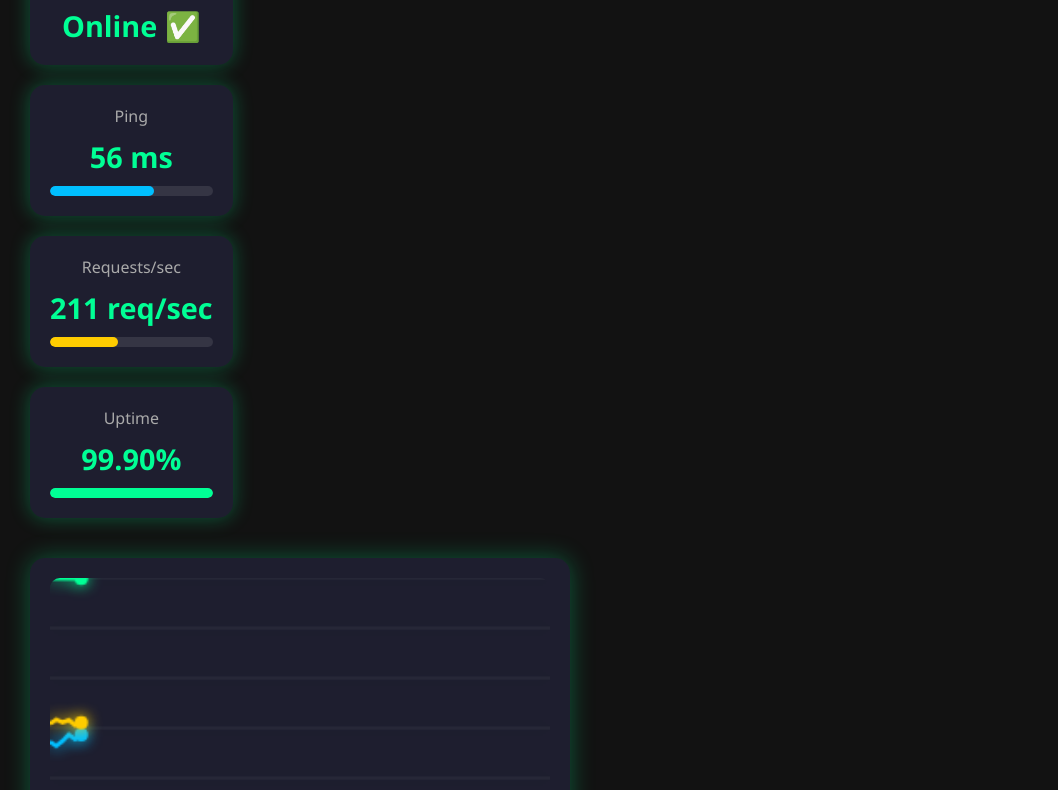
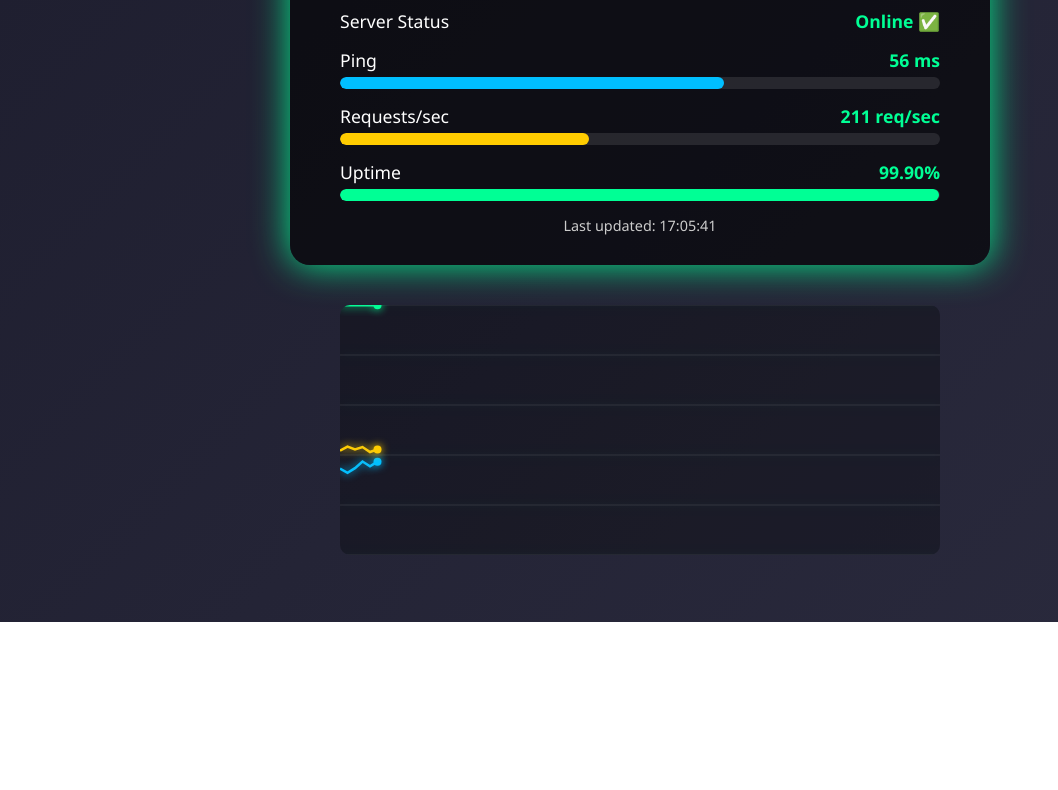
Before and after one commit to eren-6c/authentication, a website: page public/index.html in a window 1280 px wide. Shown: the part 178-968 px from the top of the page, without its empty margins (0-1058 px from the left). After the commit the page ends 800 px from the top, so only its background shows below. Drawn offline with Linux system fonts and the light colour scheme.

Commit message:
Update index.html

```diff
--- a/public/index.html
+++ b/public/index.html
@@ -3,76 +3,70 @@
 <head>
 <meta charset="UTF-8">
 <meta name="viewport" content="width=device-width, initial-scale=1.0">
-<title>Professional API Dashboard</title>
+<title>API Dashboard</title>
 <style>
-  /* -------------------- GENERAL -------------------- */
   body {
     margin:0;
     font-family: 'Segoe UI', sans-serif;
-    background: #121212;
+    background: linear-gradient(135deg, #1e1e2f, #2a2a3d);
     color: #fff;
     display: flex;
     justify-content: center;
-    align-items: flex-start;
+    align-items: center;
     flex-direction: column;
     min-height: 100vh;
-    padding: 30px;
+  }
+
+  .dashboard {
+    background: rgba(0,0,0,0.6);
+    border-radius: 20px;
+    padding: 30px 50px;
+    box-shadow: 0 0 30px rgba(0,255,149,0.5);
+    width: 600px;
+    text-align: center;
+    animation: glow 2s infinite alternate;
+    margin-bottom: 20px;
+  }
+
+  @keyframes glow {
+    0% { box-shadow: 0 0 20px rgba(0,255,149,0.5); }
+    100% { box-shadow: 0 0 40px rgba(0,255,149,1); }
   }
 
   h1 {
-    text-align: center;
+    font-size: 2rem;
+    margin-bottom: 25px;
     color: #00ff95;
-    font-size: 2.2rem;
     text-shadow: 0 0 10px #00ff95;
-    margin-bottom: 30px;
   }
 
-  /* -------------------- DASHBOARD -------------------- */
-  .dashboard {
-    display: grid;
-    grid-template-columns: repeat(auto-fit, minmax(180px, 1fr));
-    gap: 20px;
-    margin-bottom: 40px;
+  .status-item {
+    margin-bottom: 15px;
   }
 
-  .card {
-    background: #1e1e2f;
-    border-radius: 15px;
-    padding: 20px;
-    text-align: center;
-    box-shadow: 0 0 20px rgba(0,255,149,0.3);
-    transition: transform 0.3s ease, box-shadow 0.3s ease;
+  .label {
+    display: flex;
+    justify-content: space-between;
+    font-size: 1.1rem;
+    margin-bottom: 5px;
   }
 
-  .card:hover {
-    transform: translateY(-5px);
-    box-shadow: 0 0 35px rgba(0,255,149,0.6);
-  }
-
-  .card .label {
-    font-size: 1rem;
-    color: #aaa;
-    margin-bottom: 10px;
-  }
-
-  .card .value {
-    font-size: 1.8rem;
+  .value {
     font-weight: bold;
     color: #00ff95;
   }
 
-  .card .bar-container {
-    margin-top: 10px;
+  .bar-container {
     background: rgba(255,255,255,0.1);
-    height: 10px;
-    border-radius: 5px;
+    height: 12px;
+    border-radius: 6px;
     overflow: hidden;
   }
 
-  .card .bar {
+  .bar {
     height: 100%;
     width: 0;
-    border-radius: 5px;
+    border-radius: 6px;
     transition: width 0.5s ease;
   }
 
@@ -80,42 +74,22 @@
   .requests-bar { background: #ffcc00; }
   .uptime-bar { background: #00ff95; }
 
-  /* -------------------- GRAPH -------------------- */
-  .graph-container {
-    background: #1e1e2f;
-    border-radius: 15px;
-    padding: 20px;
-    box-shadow: 0 0 25px rgba(0,255,149,0.3);
-    position: relative;
-  }
-
   canvas {
-    display: block;
+    background: rgba(0,0,0,0.3);
     border-radius: 10px;
-    width: 100%;
-    height: 250px;
-  }
-
-  .axis {
-    position: absolute;
-    top: 0;
-    left: 0;
-    width: 100%;
-    height: 100%;
-    pointer-events: none;
+    margin-top: 20px;
   }
 
   .timestamp {
-    text-align: right;
-    color: #aaa;
+    margin-top: 15px;
+    color: #ccc;
     font-size: 0.9rem;
-    margin-top: 5px;
   }
 
   .tooltip {
     position: absolute;
-    background: rgba(0,0,0,0.8);
-    padding: 6px 12px;
+    background: rgba(0,0,0,0.7);
+    padding: 5px 10px;
     border-radius: 5px;
     pointer-events: none;
     color: #fff;
@@ -128,149 +102,179 @@
 </head>
 <body>
 
-<h1>Professional API Dashboard</h1>
+<div class="dashboard">
+  <h1>API Status</h1>
 
-<div class="dashboard">
-  <div class="card">
-    <div class="label">Server Status</div>
-    <div class="value" id="server-status">Online ✅</div>
+  <div class="status-item">
+    <div class="label">
+      <span>Server Status</span>
+      <span class="value" id="server-status">Online ✅</span>
+    </div>
   </div>
 
-  <div class="card">
-    <div class="label">Ping</div>
-    <div class="value" id="ping">0 ms</div>
+  <div class="status-item">
+    <div class="label">
+      <span>Ping</span>
+      <span class="value" id="ping">0 ms</span>
+    </div>
     <div class="bar-container">
       <div class="bar ping-bar" id="ping-bar"></div>
     </div>
   </div>
 
-  <div class="card">
-    <div class="label">Requests/sec</div>
-    <div class="value" id="requests">0 req/sec</div>
+  <div class="status-item">
+    <div class="label">
+      <span>Requests/sec</span>
+      <span class="value" id="requests">0 req/sec</span>
+    </div>
     <div class="bar-container">
       <div class="bar requests-bar" id="requests-bar"></div>
     </div>
   </div>
 
-  <div class="card">
-    <div class="label">Uptime</div>
-    <div class="value" id="uptime">0%</div>
+  <div class="status-item">
+    <div class="label">
+      <span>Uptime</span>
+      <span class="value" id="uptime">0%</span>
+    </div>
     <div class="bar-container">
       <div class="bar uptime-bar" id="uptime-bar"></div>
     </div>
   </div>
+
+  <div class="timestamp" id="last-updated">Last updated: --:--:--</div>
 </div>
 
-<div class="graph-container">
-  <canvas id="status-graph"></canvas>
-  <div class="tooltip" id="tooltip"></div>
-</div>
-
-<div class="timestamp" id="last-updated">Last updated: --:--:--</div>
+<canvas id="status-graph" width="600" height="250"></canvas>
+<div class="tooltip" id="tooltip"></div>
 
 <script>
+  // Initial fake values
+  let ping = 50;
+  let requests = 200;
+  let uptime = 99.9;
+
   const maxPoints = 80;
-  let ping = 50, requests = 200, uptime = 99.9;
-  const pingHistory = [], requestsHistory = [], uptimeHistory = [];
+  const pingHistory = [];
+  const requestsHistory = [];
+  const uptimeHistory = [];
 
   const canvas = document.getElementById('status-graph');
   const ctx = canvas.getContext('2d');
   const tooltip = document.getElementById('tooltip');
 
-  function randomFluctuate(value, minC, maxC, minV, maxV){
-    let change = Math.random()*(maxC-minC)+minC;
-    value += Math.random()<0.5 ? -change : change;
-    return Math.min(Math.max(value,minV), maxV);
+  function randomFluctuate(value, minChange, maxChange, minValue, maxValue) {
+    let change = Math.random() * (maxChange - minChange) + minChange;
+    value += Math.random() < 0.5 ? -change : change;
+    return Math.min(Math.max(value, minValue), maxValue);
   }
 
-  function updateDashboard(){
-    ping = randomFluctuate(ping,1,5,20,150);
-    requests = randomFluctuate(requests,2,15,50,500);
-    uptime = randomFluctuate(uptime,0,0.01,99,100);
+  function updateDashboard() {
+    ping = randomFluctuate(ping, 1, 5, 20, 150);
+    requests = randomFluctuate(requests, 2, 15, 50, 500);
+    uptime = randomFluctuate(uptime, 0, 0.01, 99.0, 100.0);
 
-    document.getElementById('ping').textContent = ping.toFixed(0)+' ms';
-    document.getElementById('ping-bar').style.width = ((150-ping)/150*100)+'%';
+    document.getElementById('ping').textContent = ping.toFixed(0) + ' ms';
+    document.getElementById('ping-bar').style.width = ((150 - ping)/150 * 100) + '%';
 
-    document.getElementById('requests').textContent = requests.toFixed(0)+' req/sec';
-    document.getElementById('requests-bar').style.width = (requests/500*100)+'%';
+    document.getElementById('requests').textContent = requests.toFixed(0) + ' req/sec';
+    document.getElementById('requests-bar').style.width = (requests/500 * 100) + '%';
 
-    document.getElementById('uptime').textContent = uptime.toFixed(2)+'%';
-    document.getElementById('uptime-bar').style.width = (uptime/100*100)+'%';
+    document.getElementById('uptime').textContent = uptime.toFixed(2) + '%';
+    document.getElementById('uptime-bar').style.width = (uptime/100 * 100) + '%';
 
     const now = new Date();
     document.getElementById('last-updated').textContent = 'Last updated: ' +
-      now.getHours().toString().padStart(2,'0')+':' +
-      now.getMinutes().toString().padStart(2,'0')+':' +
+      now.getHours().toString().padStart(2,'0') + ':' +
+      now.getMinutes().toString().padStart(2,'0') + ':' +
       now.getSeconds().toString().padStart(2,'0');
 
-    pingHistory.push(ping); if(pingHistory.length>maxPoints) pingHistory.shift();
-    requestsHistory.push(requests); if(requestsHistory.length>maxPoints) requestsHistory.shift();
-    uptimeHistory.push(uptime); if(uptimeHistory.length>maxPoints) uptimeHistory.shift();
+    pingHistory.push(ping);
+    requestsHistory.push(requests);
+    uptimeHistory.push(uptime);
+
+    if(pingHistory.length > maxPoints) pingHistory.shift();
+    if(requestsHistory.length > maxPoints) requestsHistory.shift();
+    if(uptimeHistory.length > maxPoints) uptimeHistory.shift();
 
     drawGraph();
   }
 
-  function drawGraph(){
-    const w = canvas.width;
-    const h = canvas.height;
-    ctx.clearRect(0,0,w,h);
+  function drawGraph() {
+    ctx.clearRect(0,0,canvas.width, canvas.height);
 
-    // draw grid
-    ctx.strokeStyle='rgba(255,255,255,0.08)';
-    ctx.lineWidth=1;
-    for(let i=0;i<=5;i++){
+    const drawLine = (history, color, maxVal) => {
       ctx.beginPath();
-      ctx.moveTo(0,i*h/5);
-      ctx.lineTo(w,i*h/5);
-      ctx.stroke();
-    }
+      const gradient = ctx.createLinearGradient(0,0,canvas.width,0);
+      gradient.addColorStop(0, color);
+      gradient.addColorStop(1, 'rgba(255,255,255,0.3)');
+      ctx.strokeStyle = gradient;
+      ctx.lineWidth = 2.5;
+      ctx.shadowColor = color;
+      ctx.shadowBlur = 8;
 
-    const drawLine=(history,color,maxVal)=>{
-      ctx.beginPath();
-      ctx.strokeStyle=color;
-      ctx.lineWidth=2.5;
-      ctx.shadowColor=color;
-      ctx.shadowBlur=8;
-      history.forEach((val,i)=>{
-        const x=i*(w/maxPoints);
-        const y=h-(val/maxVal*h);
+      history.forEach((val, i) => {
+        const x = i * (canvas.width / maxPoints);
+        const y = canvas.height - (val/maxVal * canvas.height);
         if(i===0) ctx.moveTo(x,y);
         else ctx.lineTo(x,y);
       });
       ctx.stroke();
 
-      // moving dot
-      const lastVal=history[history.length-1];
-      const lastX=(history.length-1)*(w/maxPoints);
-      const lastY=h-(lastVal/maxVal*h);
+      // draw moving dots
+      ctx.fillStyle = color;
+      const lastIndex = history.length-1;
+      const lastX = lastIndex*(canvas.width/maxPoints);
+      const lastY = canvas.height - (history[lastIndex]/maxVal * canvas.height);
       ctx.beginPath();
       ctx.arc(lastX,lastY,4,0,Math.PI*2);
-      ctx.fillStyle=color;
       ctx.fill();
     };
 
-    drawLine(pingHistory,'#00bfff',150);
-    drawLine(requestsHistory,'#ffcc00',500);
-    drawLine(uptimeHistory,'#00ff95',100);
+    // draw grid
+    ctx.strokeStyle = 'rgba(255,255,255,0.1)';
+    ctx.lineWidth = 1;
+    for(let i=0;i<=5;i++){
+      ctx.beginPath();
+      ctx.moveTo(0, i*canvas.height/5);
+      ctx.lineTo(canvas.width, i*canvas.height/5);
+      ctx.stroke();
+    }
+
+    drawLine(pingHistory, '#00bfff', 150); // blue ping
+    drawLine(requestsHistory, '#ffcc00', 500); // yellow requests
+    drawLine(uptimeHistory, '#00ff95', 100); // green uptime
   }
 
   updateDashboard();
-  setInterval(updateDashboard,1000);
+  setInterval(updateDashboard, 1000);
 
-  // tooltip
-  canvas.addEventListener('mousemove',(e)=>{
+  // tooltip hover
+  canvas.addEventListener('mousemove', (e) => {
     const rect = canvas.getBoundingClientRect();
     const x = e.clientX - rect.left;
-    const idx = Math.floor(x / (w/maxPoints));
-    if(idx>=pingHistory.length){ tooltip.style.display='none'; return; }
-    tooltip.style.display='block';
-    tooltip.style.left=e.clientX+10+'px';
-    tooltip.style.top=e.clientY-30+'px';
-    tooltip.innerHTML = `<b>Ping:</b> ${pingHistory[idx].toFixed(0)} ms<br>
-                         <b>Requests:</b> ${requestsHistory[idx].toFixed(0)} req/sec<br>
-                         <b>Uptime:</b> ${uptimeHistory[idx].toFixed(2)}%`;
+    const index = Math.floor(x / (canvas.width/maxPoints));
+    if(index >= pingHistory.length) {
+      tooltip.style.display = 'none';
+      return;
+    }
+    const pingVal = pingHistory[index].toFixed(0);
+    const reqVal = requestsHistory[index].toFixed(0);
+    const uptimeVal = uptimeHistory[index].toFixed(2);
+
+    tooltip.style.display = 'block';
+    tooltip.style.left = e.clientX + 10 + 'px';
+    tooltip.style.top = e.clientY - 30 + 'px';
+    tooltip.innerHTML = `
+      <b>Ping:</b> ${pingVal}ms<br>
+      <b>Requests:</b> ${reqVal}/sec<br>
+      <b>Uptime:</b> ${uptimeVal}%
+    `;
   });
-  canvas.addEventListener('mouseleave',()=>{tooltip.style.display='none';});
+
+  canvas.addEventListener('mouseleave', () => {
+    tooltip.style.display = 'none';
+  });
 
 </script>
 
```
